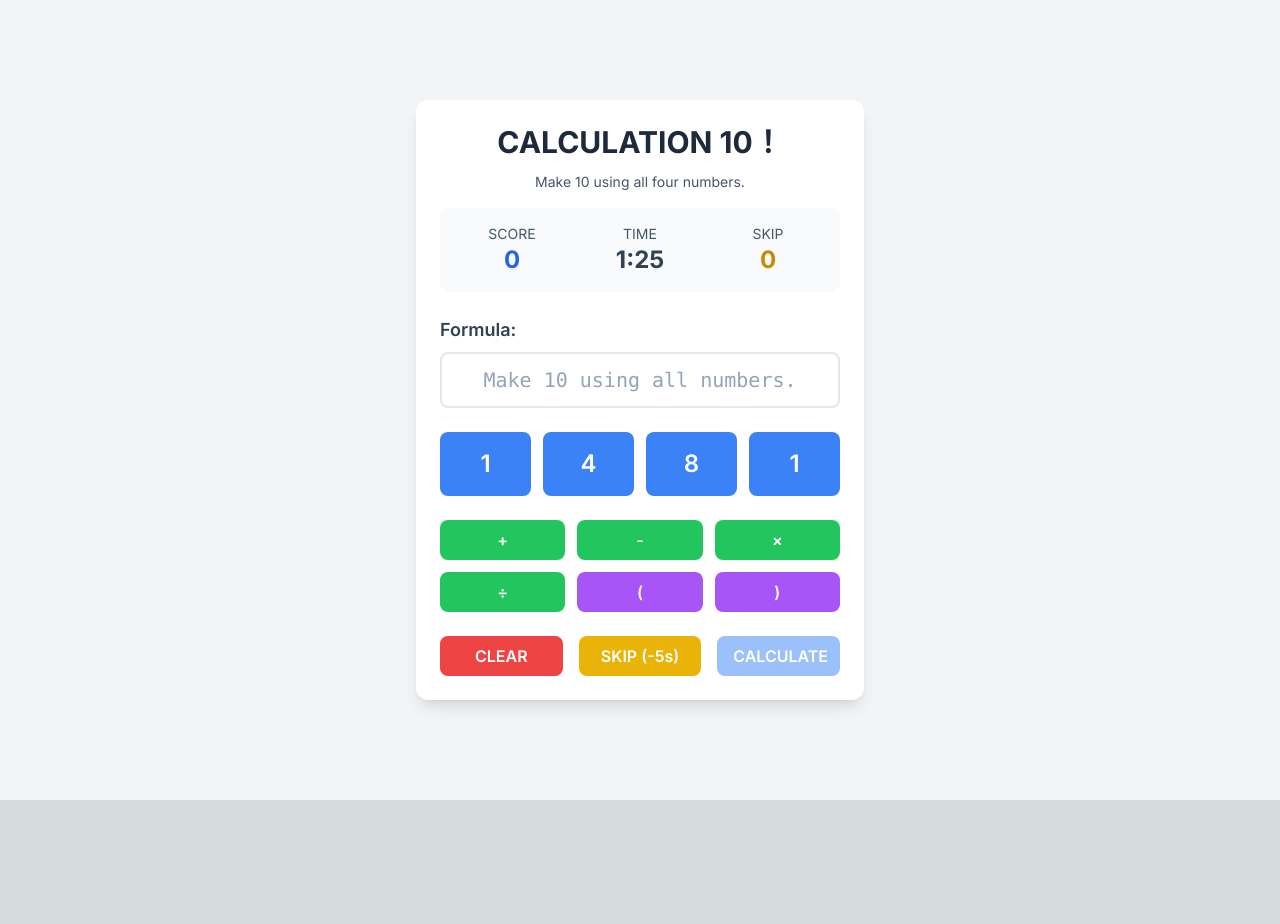
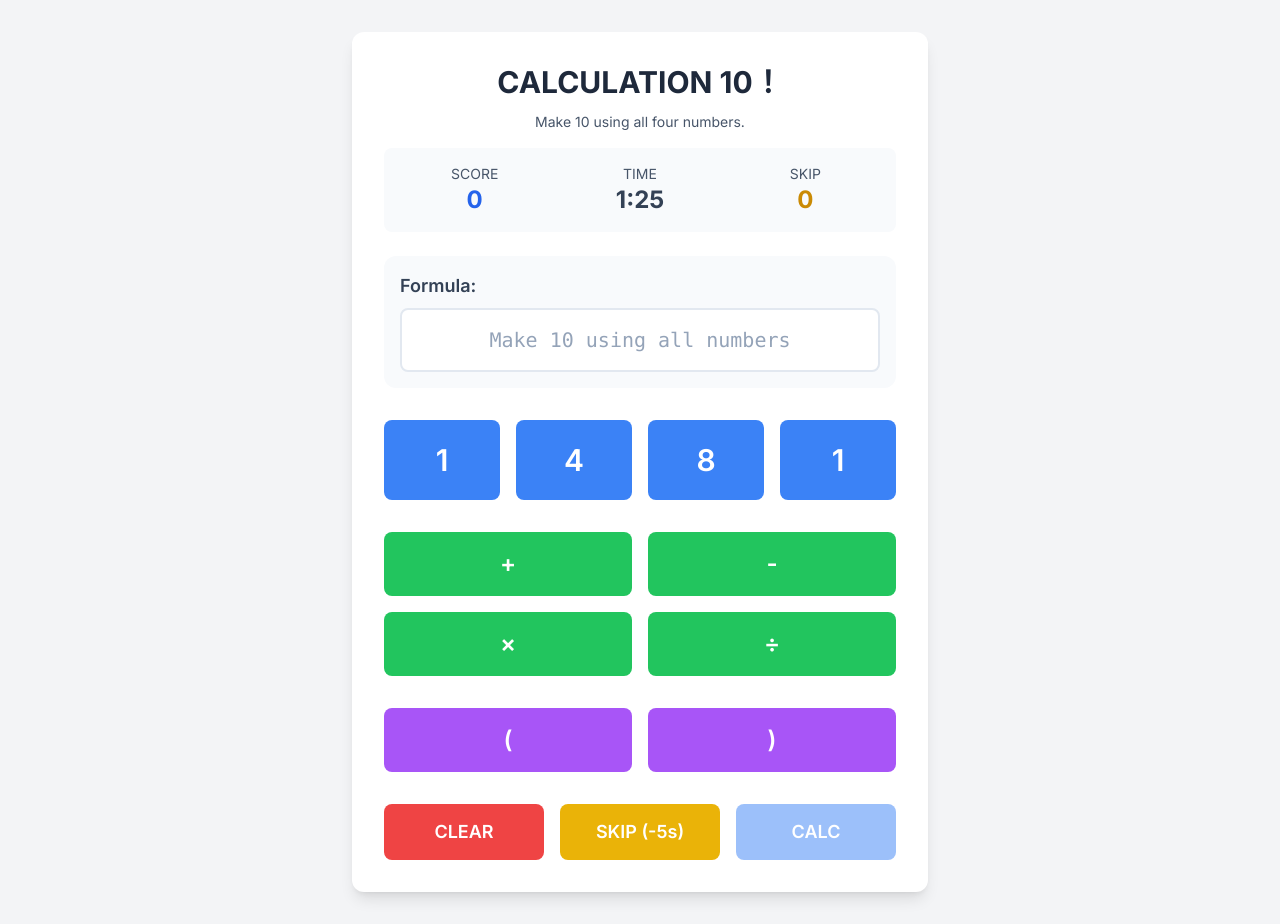
Before and after one commit to poposuke18/Calculation10, a Next.js app: page / in a window 1280 px wide. Before the commit the page ends 800 px from the top, so only its background shows below. Built offline with nearby package versions, Linux system fonts and the light colour scheme.

Commit message:
Change style

```diff
--- a/components/MathPuzzleGame.js
+++ b/components/MathPuzzleGame.js
@@ -125,7 +125,7 @@ const MathPuzzleGame = () => {
   };
 
   return (
-    <Card className="w-full max-w-md">
+    <Card className="w-full max-w-xl p-8"> {/* カードのサイズを少し大きく */}
       {/* ヘッダー部分 */}
       <div className="text-center mb-6">
         <h1 className="text-3xl font-bold mb-3 text-slate-800">CALCULATION 10！</h1>
@@ -200,10 +200,11 @@ const MathPuzzleGame = () => {
       </AnimatePresence>
 
       {/* 式を表示するエリア */}
-      <div className="mb-6">
+      <div className="mb-8">
+        <div className="bg-slate-50 p-4 rounded-xl">
           <p className="text-lg font-semibold mb-2 text-slate-700">Formula:</p>
           <motion.div
-          className={`h-14 rounded-lg flex items-center justify-center text-xl font-mono border-2 transition-colors duration-300 ${
+            className={`min-h-[60px] rounded-lg flex items-center justify-center text-2xl font-mono border-2 transition-colors duration-300 p-4 ${
               isCorrect
                 ? "bg-green-100 border-green-500 text-green-700"
                 : "bg-white border-slate-200 text-slate-900"
@@ -214,18 +215,21 @@ const MathPuzzleGame = () => {
             } : {}}
           >
             {expression || (
-            <span className="text-slate-400">
-              Make 10 using all numbers.
+              <span className="text-slate-400 text-xl">
+                Make 10 using all numbers
               </span>
             )}
           </motion.div>
+        </div>
+
+        {/* エラーメッセージ表示を改善 */}
         <AnimatePresence>
           {error && (
             <motion.div
               initial={{ opacity: 0, y: -10 }}
               animate={{ opacity: 1, y: 0 }}
               exit={{ opacity: 0 }}
-              className="mt-2 text-red-500 text-sm text-center"
+              className="mt-4 p-3 bg-red-50 border border-red-200 rounded-lg text-red-600 text-center"
             >
               {error}
             </motion.div>
@@ -233,8 +237,8 @@ const MathPuzzleGame = () => {
         </AnimatePresence>
       </div>
 
-      {/* 数字ボタン */}
-      <div className="grid grid-cols-4 gap-3 mb-6">
+      {/* 数字ボタングリッド */}
+      <div className="grid grid-cols-4 gap-4 mb-8">
         {numbers.map((number, index) => (
           <motion.div
             key={index}
@@ -243,7 +247,7 @@ const MathPuzzleGame = () => {
             transition={{ delay: index * 0.1 }}
           >
             <Button
-              className={`h-16 text-2xl w-full ${
+              className={`h-20 text-3xl w-full ${
                 usedNumbers.includes(index)
                   ? "bg-blue-300 hover:bg-blue-300"
                   : "bg-blue-500 hover:bg-blue-600"
@@ -257,21 +261,13 @@ const MathPuzzleGame = () => {
         ))}
       </div>
 
-      {/* 演算子ボタン */}
-      <div className="grid grid-cols-3 gap-3 mb-6">
-        {['+', '-', '×', '÷', '(', ')'].map((op, index) => (
-          <motion.div
-            key={op}
-            initial={{ opacity: 0 }}
-            animate={{ opacity: 1 }}
-            transition={{ delay: index * 0.05 }}
-          >
+      {/* 演算子ボタン - 2行グリッドに変更 */}
+      <div className="grid grid-cols-3 gap-4 mb-8">
+        <div className="col-span-3 grid grid-cols-2 gap-4 mb-4">
+          {['+', '-', '×', '÷'].map((op) => (
+            <motion.div key={op}>
               <Button
-              className={
-                ['+', '-', '×', '÷'].includes(op)
-                  ? "bg-green-500 hover:bg-green-600 w-full"
-                  : "bg-purple-500 hover:bg-purple-600 w-full"
-              }
+                className="bg-green-500 hover:bg-green-600 w-full h-16 text-2xl"
                 onClick={() => handleOperatorClick(op)}
               >
                 {op}
@@ -279,27 +275,40 @@ const MathPuzzleGame = () => {
             </motion.div>
           ))}
         </div>
+        <div className="col-span-3 grid grid-cols-2 gap-4">
+          {['(', ')'].map((op) => (
+            <motion.div key={op}>
+              <Button
+                className="bg-purple-500 hover:bg-purple-600 w-full h-16 text-2xl"
+                onClick={() => handleOperatorClick(op)}
+              >
+                {op}
+              </Button>
+            </motion.div>
+          ))}
+        </div>
+      </div>
 
       {/* アクションボタン */}
       <div className="grid grid-cols-3 gap-4">
         <Button
-          className="bg-red-500 hover:bg-red-600 w-full"
+          className="bg-red-500 hover:bg-red-600 w-full h-14 text-lg font-bold"
           onClick={handleClear}
         >
           CLEAR
         </Button>
         <Button
-          className="bg-yellow-500 hover:bg-yellow-600 w-full"
+          className="bg-yellow-500 hover:bg-yellow-600 w-full h-14 text-lg font-bold"
           onClick={handleSkip}
         >
           SKIP (-5s)
         </Button>
         <Button
-          className="bg-blue-500 hover:bg-blue-600 w-full"
+          className="bg-blue-500 hover:bg-blue-600 w-full h-14 text-lg font-bold"
           onClick={handleCalculate}
           disabled={!expression}
         >
-          CALCULATE
+          CALC
         </Button>
       </div>
     </Card>
```
Lines whose indentation alone changed are shown as unchanged.
